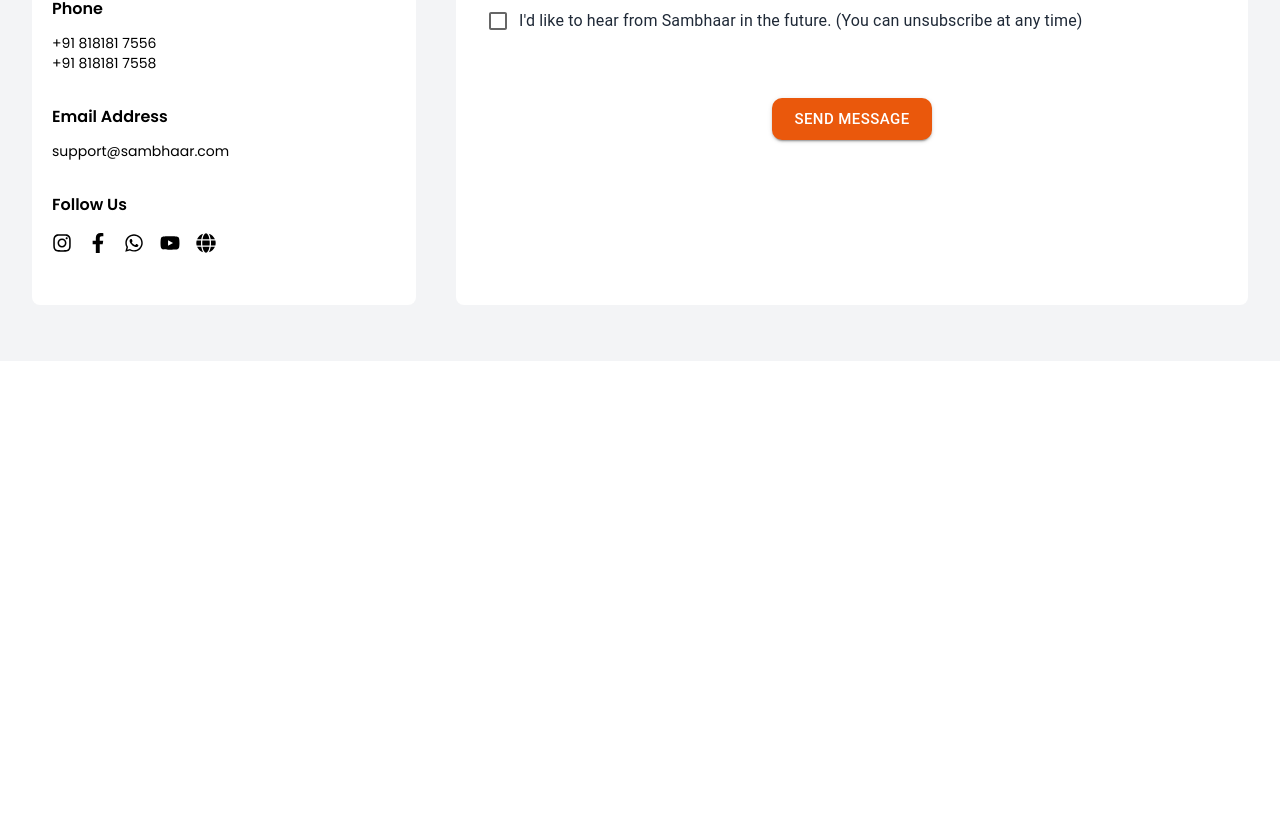
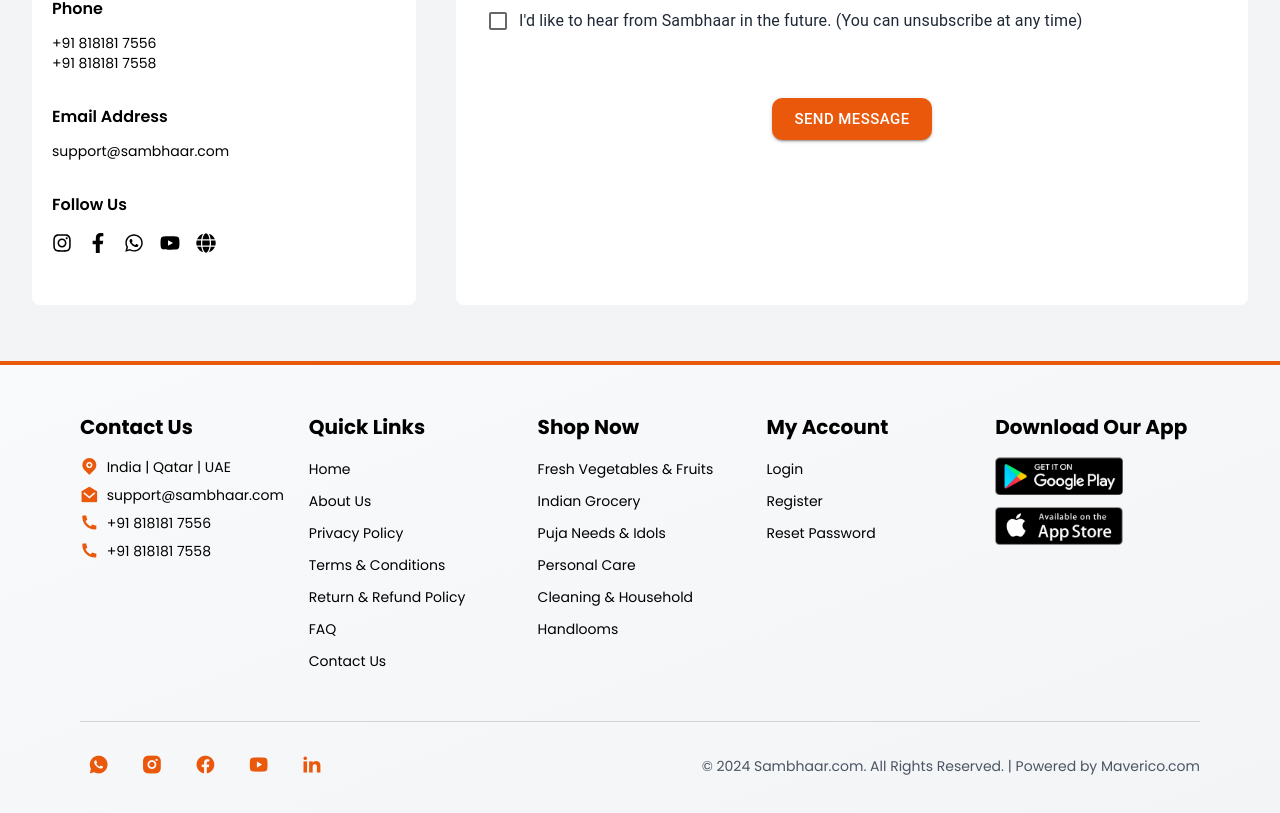
Before and after one commit to monickamagesh/sambhaar_mern_frontend, a React (Vite) app: page /contact in a window 1280 px wide. Shown: the part 745-1558 px from the top of the page. Before the commit the page ends 1106 px from the top, so only its background shows below. Built offline with nearby package versions, Linux system fonts and the light colour scheme.

Commit message:
added footer

```diff
--- a/src/components/Contact.jsx
+++ b/src/components/Contact.jsx
@@ -13,6 +13,7 @@
   FaGlobe,
   FaWhatsapp,
 } from "react-icons/fa";
+import Footer from "./Footer";
 
 const Contactpage = () => {
   return (
@@ -142,6 +143,7 @@
           </div>
         </div>
       </div>
+      <Footer />
     </>
   );
 };
--- a/src/pages/about/about.jsx
+++ b/src/pages/about/about.jsx
@@ -10,6 +10,7 @@
 import Grocery from "../../assets/GroceryBag.jpg";
 import "./../../App.css";
 import { Link } from "react-router-dom";
+import Footer from "../../components/Footer";
 
 const AboutContent = () => {
   const aboutSectionRef = useRef(null);
@@ -491,7 +492,9 @@
             </p>
           </div>
         </div>
+
       </div>
+    <Footer />
     </>
   );
 };
--- a/src/pages/home/Home.jsx
+++ b/src/pages/home/Home.jsx
@@ -5,6 +5,7 @@
 import Products from '../../components/shop/Products'
 import PromotionSlider from '../../components/home/PromotionalBanner'
 import Categories from '../../components/home/Categories'
+import Footer from '../../components/Footer'
 
 const Home = () => {
 
@@ -22,6 +23,7 @@
         <Products />
         <DealsSection />
         <PromoBanner />
+        <Footer />
     </div>
   )
 }
```
